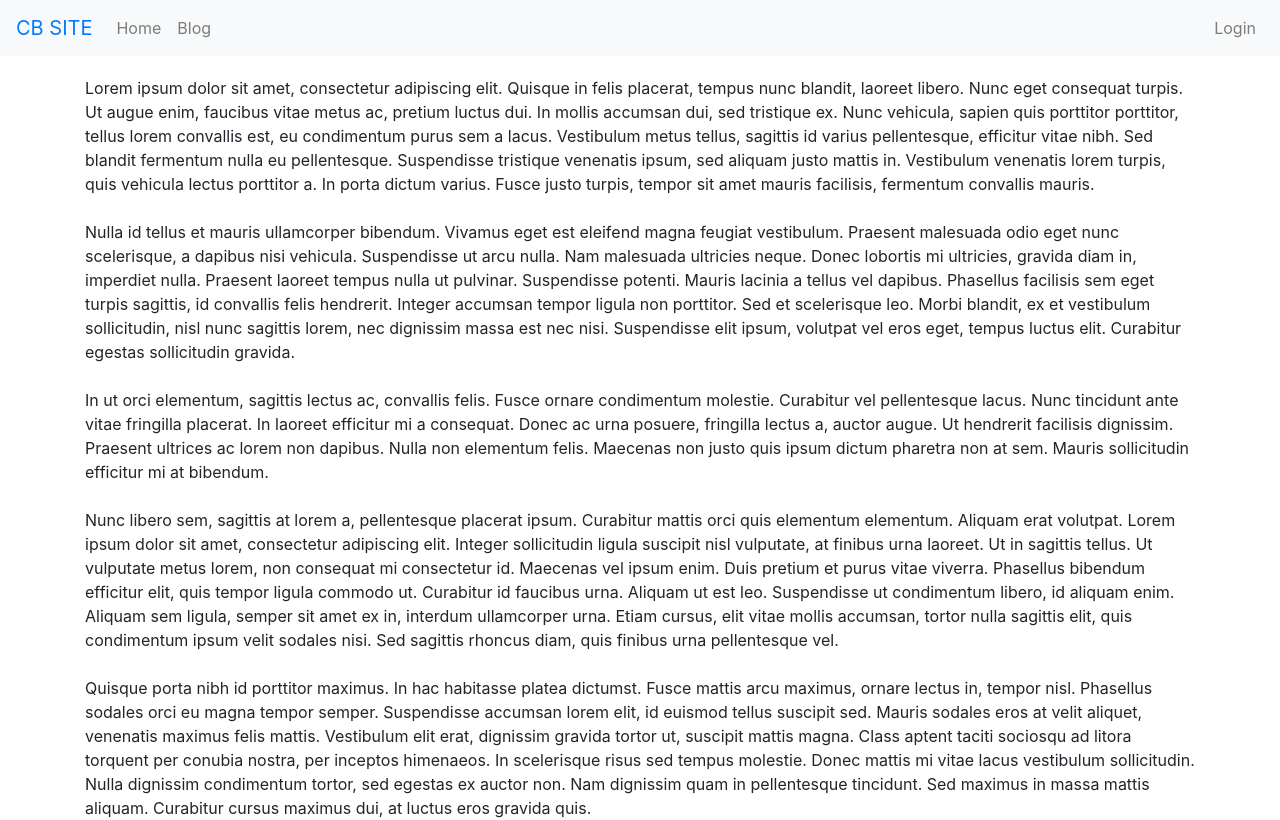
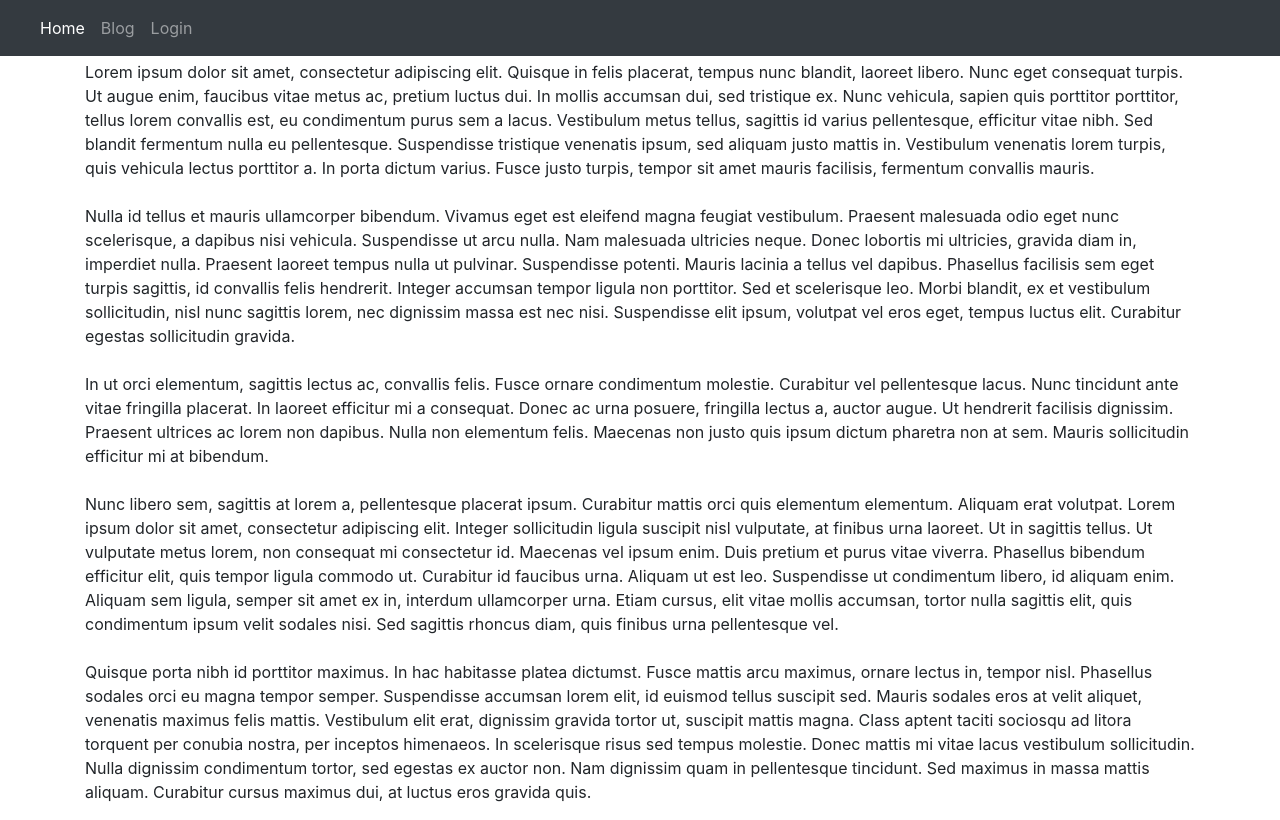
Before and after one commit to cbidici/cbsite-fe, a React (Create React App) app: page /blog/1/ in a window 1280 px wide. Shown: the top 820 px of the page. Built offline with nearby package versions, Linux system fonts and the light colour scheme.

Commit message:
Remove react bootstarp

```diff
--- a/package.json
+++ b/package.json
@@ -8,8 +8,8 @@
     "@testing-library/user-event": "^7.1.2",
     "bootstrap": "^4.4.1",
     "react": "^16.13.1",
-    "react-bootstrap": "^1.0.0",
     "react-dom": "^16.13.1",
+    "react-router-bootstrap": "^0.25.0",
     "react-router-dom": "^5.1.2",
     "react-scripts": "3.4.1"
   },
--- a/public/index.html
+++ b/public/index.html
@@ -2,6 +2,7 @@
 <html lang="en">
   <head>
     <meta charset="utf-8" />
+    <link rel="stylesheet" href="https://stackpath.bootstrapcdn.com/bootstrap/4.4.1/css/bootstrap.min.css" integrity="sha384-Vkoo8x4CGsO3+Hhxv8T/Q5PaXtkKtu6ug5TOeNV6gBiFeWPGFN9MuhOf23Q9Ifjh" crossorigin="anonymous">
     <link rel="icon" href="%PUBLIC_URL%/favicon.ico" />
     <meta name="viewport" content="width=device-width, initial-scale=1" />
     <meta name="theme-color" content="#000000" />
@@ -18,5 +19,8 @@
   <body>
     <noscript>You need to enable JavaScript to run this app.</noscript>
     <div id="root"></div>
+    <script src="https://code.jquery.com/jquery-3.4.1.slim.min.js" integrity="sha384-J6qa4849blE2+poT4WnyKhv5vZF5SrPo0iEjwBvKU7imGFAV0wwj1yYfoRSJoZ+n" crossorigin="anonymous"></script>
+    <script src="https://cdn.jsdelivr.net/npm/popper.js@1.16.0/dist/umd/popper.min.js" integrity="sha384-Q6E9RHvbIyZFJoft+2mJbHaEWldlvI9IOYy5n3zV9zzTtmI3UksdQRVvoxMfooAo" crossorigin="anonymous"></script>
+    <script src="https://stackpath.bootstrapcdn.com/bootstrap/4.4.1/js/bootstrap.min.js" integrity="sha384-wfSDF2E50Y2D1uUdj0O3uMBJnjuUD4Ih7YwaYd1iqfktj0Uod8GCExl3Og8ifwB6" crossorigin="anonymous"></script>
   </body>
 </html>
--- a/src/blog/Blog.js
+++ b/src/blog/Blog.js
@@ -2,18 +2,19 @@ import React from 'react';
 import PostList from './PostList'
 import Post from './Post'
 import {Route} from 'react-router-dom'
-import {Row, Col} from 'react-bootstrap'
 
 class Blog extends React.Component {
 
     render(){
         return (
-            <Row>
-                <Col sm={12}>
+            <div className="row">
+                <div className="col">
                     <Route exact={true} path='/blog/' component={PostList} />
-                    <Route path='/blog/:id' component={Post} />
-                </Col>
-            </Row>
+                    <Route path='/blog/:id'>
+                        <Post/>
+                    </Route>
+                </div>
+            </div>
         );
     }
 }
--- a/src/blog/Post.js
+++ b/src/blog/Post.js
@@ -1,6 +1,12 @@
 import React from 'react'
 
 class Post extends React.Component {
+
+    componentDidMount() {
+        console.log(this.props.id)
+        console.log(this.props.match)
+    }
+
     render() {
         return (
             <div>
--- a/src/blog/PostCard.js
+++ b/src/blog/PostCard.js
@@ -1,18 +1,17 @@
 import React from 'react'
-import {Card} from 'react-bootstrap'
 import {Link} from 'react-router-dom'
 
 class Post extends React.Component {
 
     render() {
         return (
-            <Card style={{"border":0}}>
-                <Card.Body>
-                    <Card.Title>{this.props.post.title}</Card.Title>
-                    <Card.Text>{this.props.post.text}</Card.Text>
+            <div className="card" style={{"border":0}}>
+                <div className="card-body">
+                    <h5 className="card-title">{this.props.post.title}</h5>
+                    <p className="card-text">{this.props.post.text}</p>
                     <Link to={"/blog/"+this.props.post.id+"/"} className="card-link float-right">Read</Link>
-                </Card.Body>
-            </Card>
+                </div>
+            </div>
         );
     }
 }
--- a/src/main/Footer.js
+++ b/src/main/Footer.js
@@ -1,14 +1,13 @@
 import React from 'react'
-import {Container} from 'react-bootstrap'
 
 class Footer extends React.Component {
     render() {
         return(
-            <Container style={{marginBottom:150}}>
+            <div className="container" style={{marginBottom:150}}>
                 <div className="dropdown-divider"></div>
                 <div className="float-left">End of just a site</div>
                 <div className="float-right">Some logos, links and icons</div>
-            </Container>
+            </div>
         );
     }
 
--- a/src/main/Main.js
+++ b/src/main/Main.js
@@ -2,7 +2,6 @@ import React from 'react'
 import TopNav from './TopNav'
 import Blog from '../blog/Blog'
 import {Route} from 'react-router-dom'
-import {Container} from 'react-bootstrap'
 import Footer from './Footer'
 import 'bootstrap/dist/css/bootstrap.min.css';
 
@@ -12,18 +11,16 @@ import './main.css'
 class Main extends React.Component {
     render() {
         return(
-            <Container fluid>
+            <div>
                 <TopNav/>
-                <Container style={{marginTop:76}}>
+                <div className="container" style={{marginTop:60}}>
                     <Route exact={true} path='/' render={()=>(<div style={{minHeight:800}}>
-                        This website is being developed for pure personal joy. What you're looking for is most probably not here.
-                    </div>)} />
+                            This website is being developed for pure personal joy. What you're looking for is most probably not here.
+                        </div>)} />
                     <Route path='/blog/' component={Blog} />
-                </Container>
-                <Footer>
-                    asdas
-                </Footer>
-            </Container>
+                </div>
+                <Footer/>
+            </div>
         );
     }
 }
--- a/src/main/TopNav.js
+++ b/src/main/TopNav.js
@@ -1,24 +1,29 @@
 import React from 'react'
 import {Link} from 'react-router-dom'
-import {Navbar, Nav} from 'react-bootstrap'
 
 
 class TopNav extends React.Component {
   render() {
     return (
-      <Navbar fixed="top" bg="light" expand="lg">
-        <Navbar.Brand><Link to={'/'}>CB SITE</Link></Navbar.Brand>
-        <Navbar.Toggle aria-controls="basic-navbar-nav" />
-        <Navbar.Collapse id="basic-navbar-nav">
-          <Nav className="mr-auto">
-            <Link className='nav-link' to={'/'}>Home</Link>
-            <Link className='nav-link' to={'/blog/'}>Blog</Link>
-          </Nav>
-          <Nav className="justify-content-end">
-            <Link className='nav-link' to={'/login/'}>Login</Link>
-          </Nav>
-        </Navbar.Collapse>
-      </Navbar>
+      <nav className="navbar navbar-expand-lg navbar-dark bg-dark fixed-top">
+        <Link to={"/"} className="navbar-brand"></Link>
+        <button className="navbar-toggler" type="button" data-toggle="collapse" data-target="#navbarSupportedContent" aria-controls="navbarSupportedContent" aria-expanded="false" aria-label="Toggle navigation">
+          <span className="navbar-toggler-icon"></span>
+        </button>
+        <div className="collapse navbar-collapse" id="navbarSupportedContent">
+          <ul className="navbar-nav mr-auto">
+            <li className="nav-item active">
+              <Link to={"/"} className="nav-link">Home</Link>
+            </li>
+            <li className="nav-item">
+              <Link to={'/blog/'} className="nav-link">Blog</Link>
+            </li>
+            <li className="nav-item">
+              <Link to={'/login/'} className="nav-link">Login</Link>
+            </li>
+          </ul>
+        </div>
+      </nav>
     );
   }
 }
```
Also changed, not shown: 1 other file (tests, documents, lock files or other folders).
